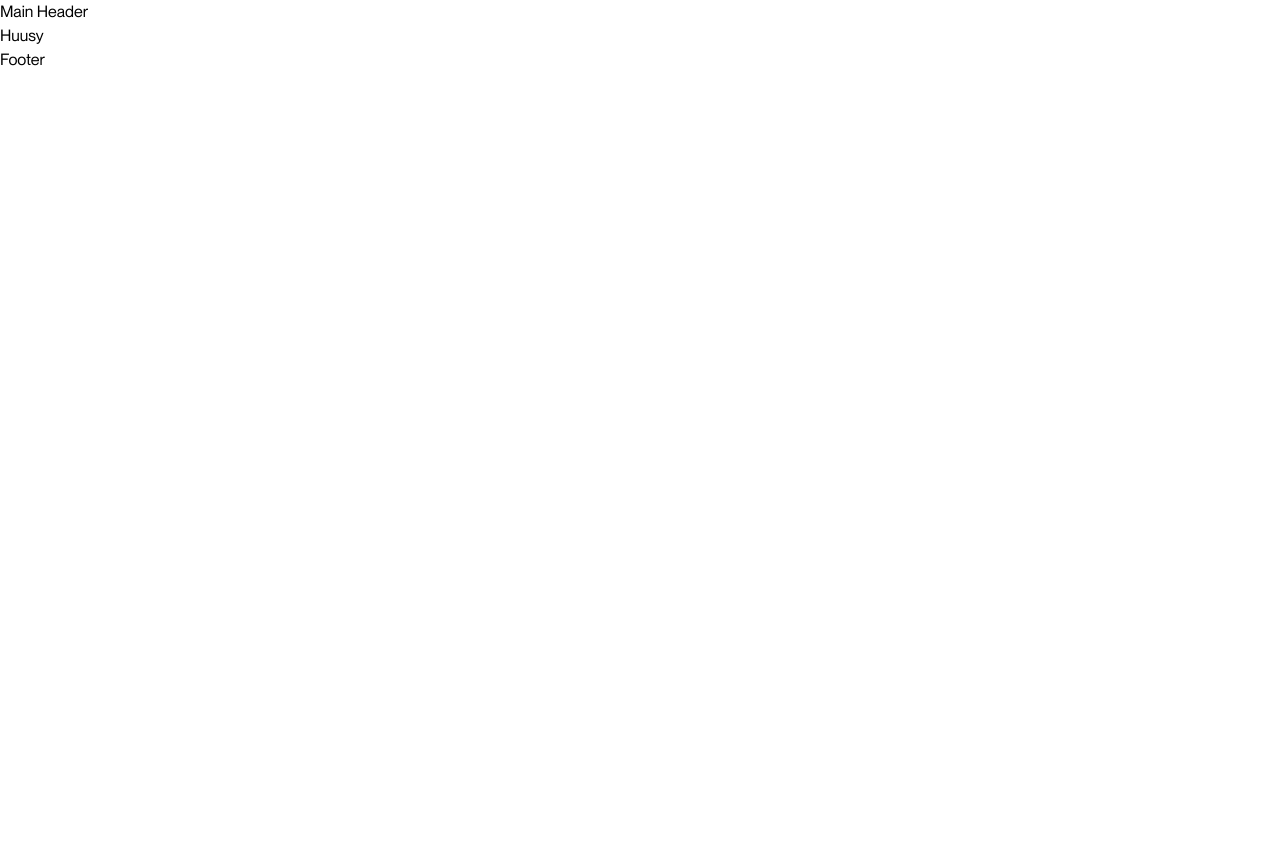
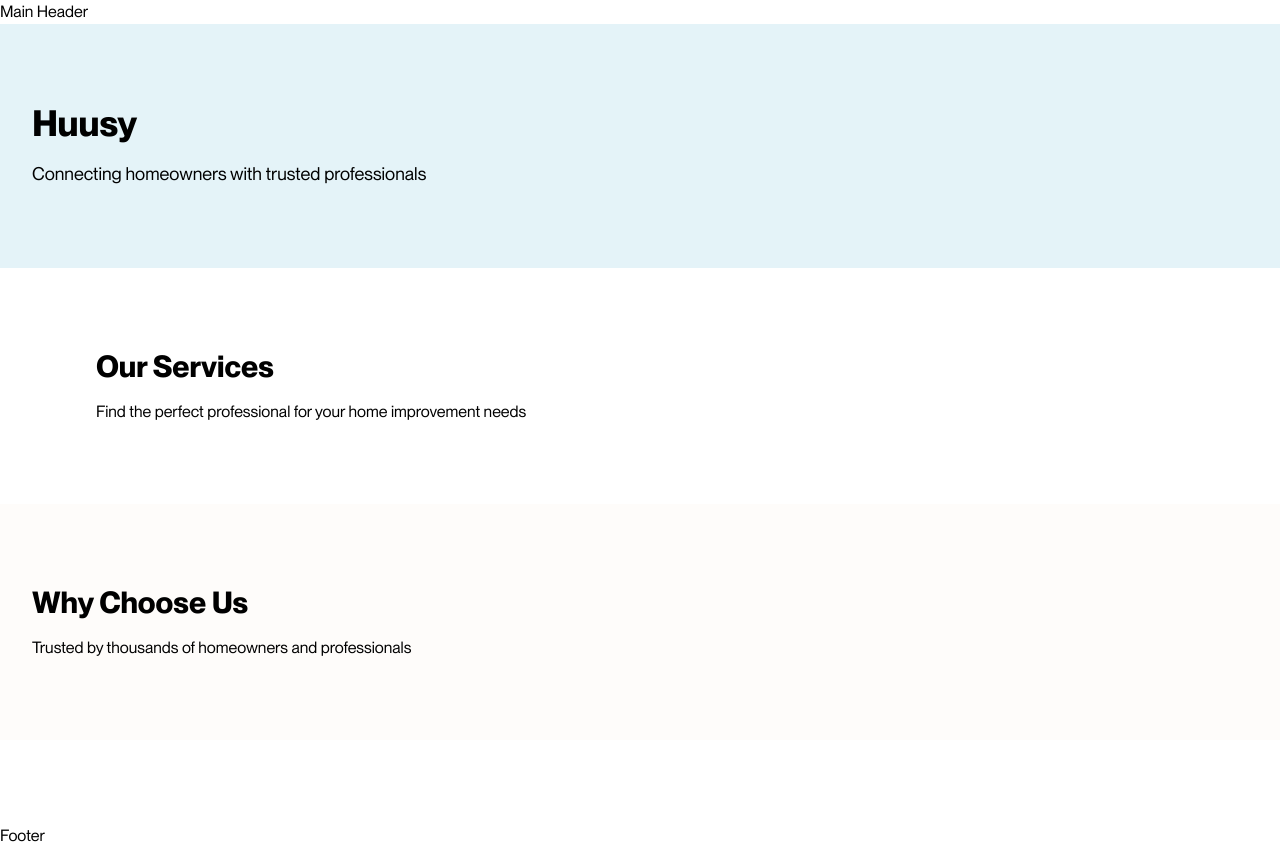
Before and after one commit to DomiDex/huusy-v4, a Next.js app: page / in a window 1280 px wide. Before the commit the page ends 800 px from the top, so only its background shows below. Built offline with nearby package versions, Linux system fonts and the light colour scheme.

Commit message:
section ui creation

```diff
--- a/package.json
+++ b/package.json
@@ -21,12 +21,14 @@
   },
   "dependencies": {
     "@t3-oss/env-nextjs": "^0.10.1",
+    "clsx": "^2.1.1",
     "drizzle-orm": "^0.33.0",
     "geist": "^1.3.0",
     "next": "^15.0.1",
     "postgres": "^3.4.4",
     "react": "^18.3.1",
     "react-dom": "^18.3.1",
+    "tailwind-merge": "^2.6.0",
     "zod": "^3.23.3"
   },
   "devDependencies": {
--- a/src/app/(main)/page.tsx
+++ b/src/app/(main)/page.tsx
@@ -1,9 +1,28 @@
-import Link from "next/link";
+import Section from "~/components/ui/Section";
 
 export default function Page() {
   return (
-    <main className="container mx-auto">
-      <h1>Huusy</h1>
+    <main className="bg-background min-h-screen">
+      <Section className="bg-primary-50">
+        <h1 className="text-foreground text-4xl font-bold">Huusy</h1>
+        <p className="text-foreground/80 mt-4 text-lg">
+          Connecting homeowners with trusted professionals
+        </p>
+      </Section>
+
+      <Section className="bg-white" containerClassName="max-w-6xl">
+        <h2 className="text-foreground text-3xl font-bold">Our Services</h2>
+        <p className="text-foreground/80 mt-4">
+          Find the perfect professional for your home improvement needs
+        </p>
+      </Section>
+
+      <Section className="bg-secondary-50">
+        <h2 className="text-foreground text-3xl font-bold">Why Choose Us</h2>
+        <p className="text-foreground/80 mt-4">
+          Trusted by thousands of homeowners and professionals
+        </p>
+      </Section>
     </main>
   );
 }
--- /dev/null
+++ b/src/components/ui/Container.tsx
@@ -0,0 +1,22 @@
+import { cn } from "~/lib/utils";
+import { type HTMLAttributes } from "react";
+
+interface ContainerProps extends HTMLAttributes<HTMLDivElement> {
+  children: React.ReactNode;
+  className?: string;
+}
+
+export default function Container({
+  children,
+  className,
+  ...props
+}: ContainerProps) {
+  return (
+    <div
+      className={cn("mx-auto w-full max-w-7xl px-4 sm:px-6 lg:px-8", className)}
+      {...props}
+    >
+      {children}
+    </div>
+  );
+}
--- /dev/null
+++ b/src/components/ui/Section.tsx
@@ -0,0 +1,28 @@
+import { cn } from "~/lib/utils";
+import { type HTMLAttributes } from "react";
+import Container from "./Container";
+
+interface SectionProps extends HTMLAttributes<HTMLElement> {
+  children: React.ReactNode;
+  className?: string;
+  containerClassName?: string;
+  withContainer?: boolean;
+}
+
+export default function Section({
+  children,
+  className,
+  containerClassName,
+  withContainer = true,
+  ...props
+}: SectionProps) {
+  return (
+    <section className={cn("py-16 md:py-20", className)} {...props}>
+      {withContainer ? (
+        <Container className={containerClassName}>{children}</Container>
+      ) : (
+        children
+      )}
+    </section>
+  );
+}
--- /dev/null
+++ b/src/lib/utils.ts
@@ -0,0 +1,8 @@
+import type { ClassValue } from "clsx";
+import { clsx } from "clsx";
+import { twMerge } from "tailwind-merge";
+
+export function cn(...inputs: ClassValue[]): string {
+  const merged = clsx(...inputs);
+  return twMerge(merged);
+}
```
Also changed, not shown: 2 other files (tests, documents, lock files or other folders).
